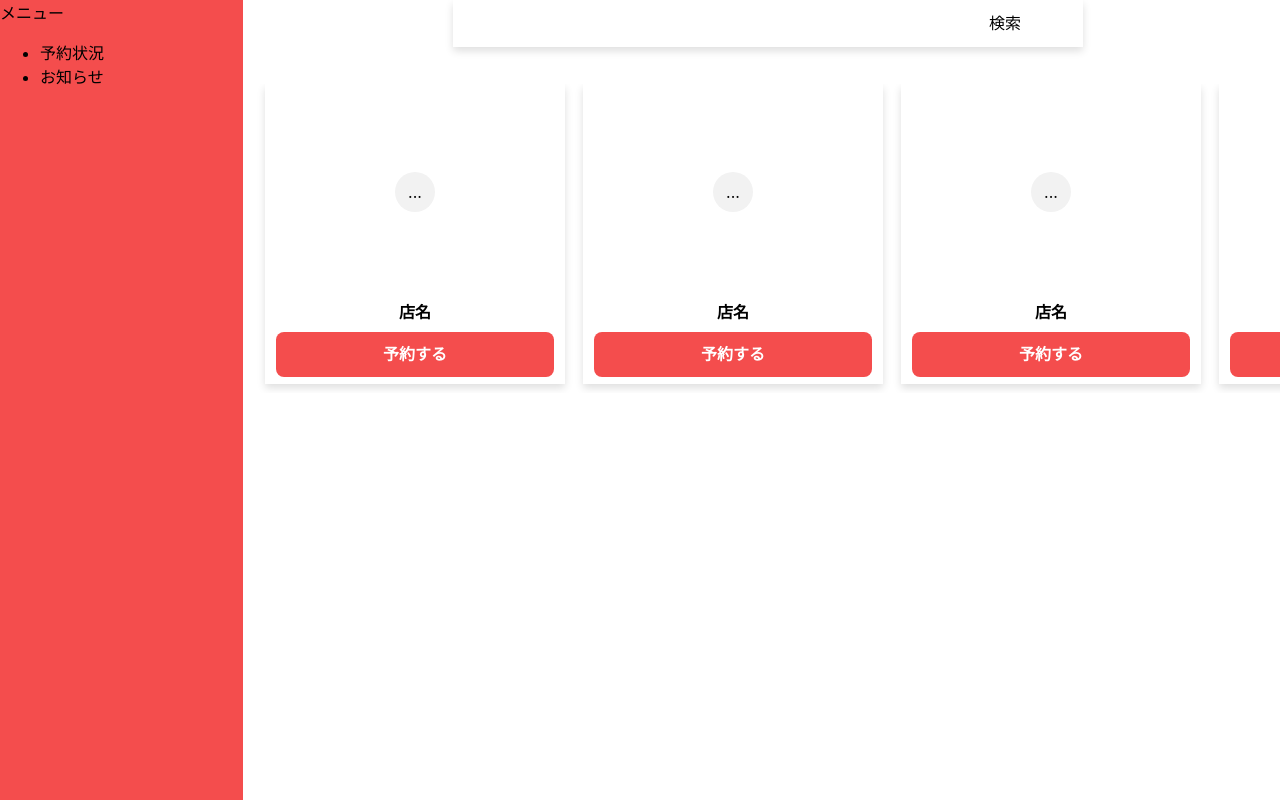
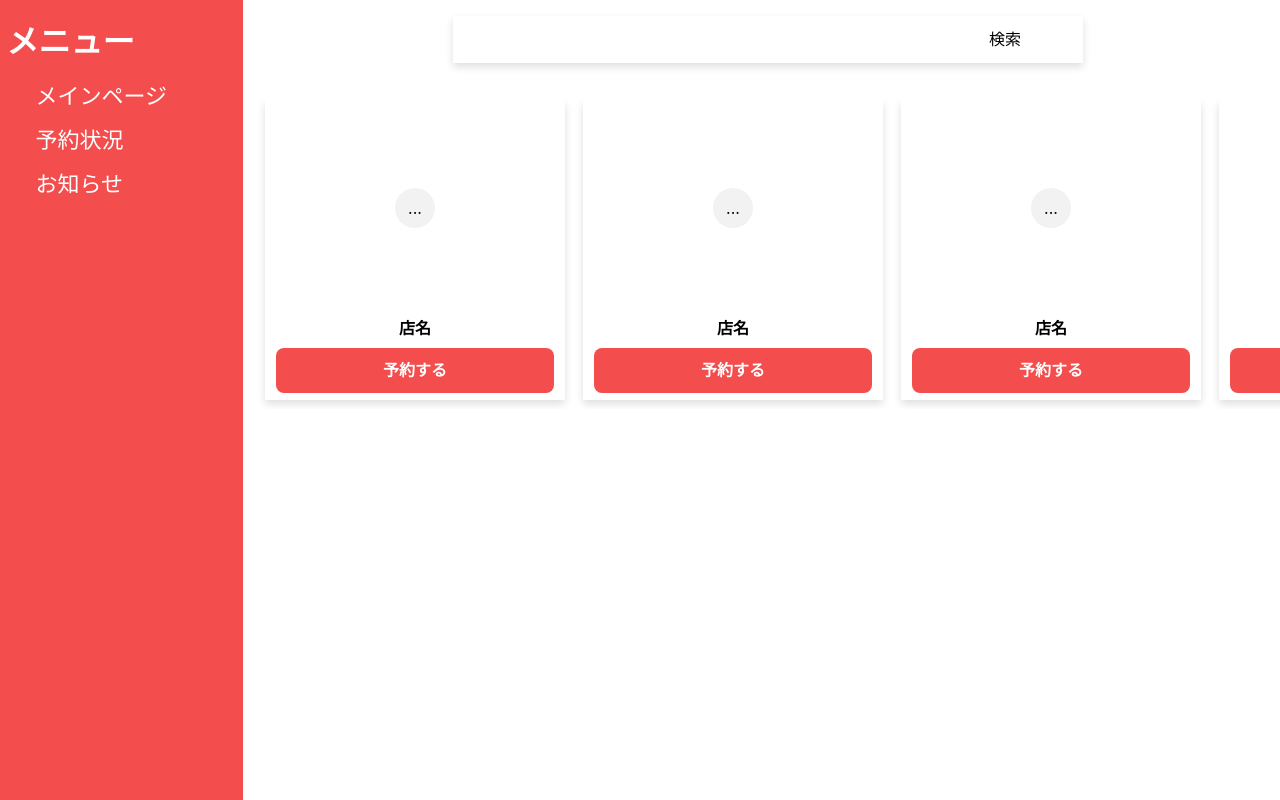
Before and after one commit to Espi8624/reservation_web, a React (Create React App) app: page / in a window 1280 px wide. Built offline with nearby package versions, Linux system fonts and the light colour scheme.

Commit message:
updage design

```diff
--- a/src/App.css
+++ b/src/App.css
@@ -1,15 +1,40 @@
 .App {
+  margin-top: 2vh;
   float: right;
   text-align: center;
   width: 80vw;
 }
 
+.navigation-bar {
+  margin-left: 0.5vw;
+}
 .navigation-bar-wrap {
   position: fixed;
   height: 100vh;
   width: 19vw;
 
   background-color: #f44d4d;
+}
+.navigation-bar-title {
+  margin-top: 2vh;
+  font-size: 32px;
+  font-weight: bold;
+
+  color: #fff;
+}
+.navigation-bar-menu {
+  list-style-type: none;
+  padding-inline-start: 29px;
+}
+.navigation-bar-menu li {
+  margin-top: 12px;
+}
+.navigation-bar-menu li a {
+  text-decoration: none;
+  color: #fff;
+
+  font-size: 22px;
+  font-weight: 300;
 }
 
 .content {
--- a/src/App.js
+++ b/src/App.js
@@ -9,11 +9,12 @@ function NavigationBar() {
   return (
     <>
       <div className='navigation-bar-wrap'>
+        <div className='navigation-bar'>
         <div className='navigation-bar-title'>メニュー</div>
-        <div className='navigation-bar'>
-          <ul>
-            <li>予約状況</li>
-            <li>お知らせ</li>
+          <ul className='navigation-bar-menu'>
+            <li><Link to="/">メインページ</Link></li>
+            <li><Link to="/chkreservation">予約状況</Link></li>
+            <li><Link>お知らせ</Link></li>
           </ul>
         </div>
       </div>
```
